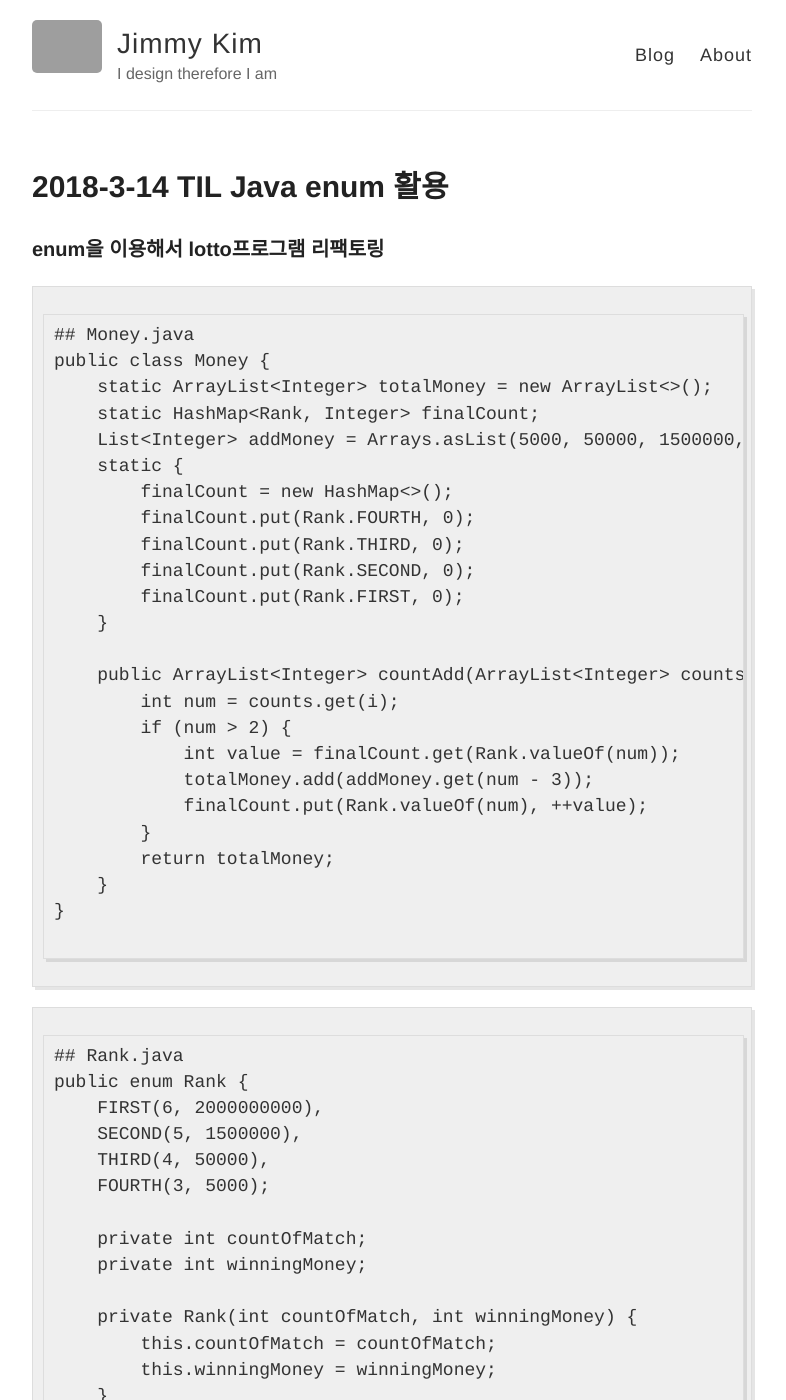
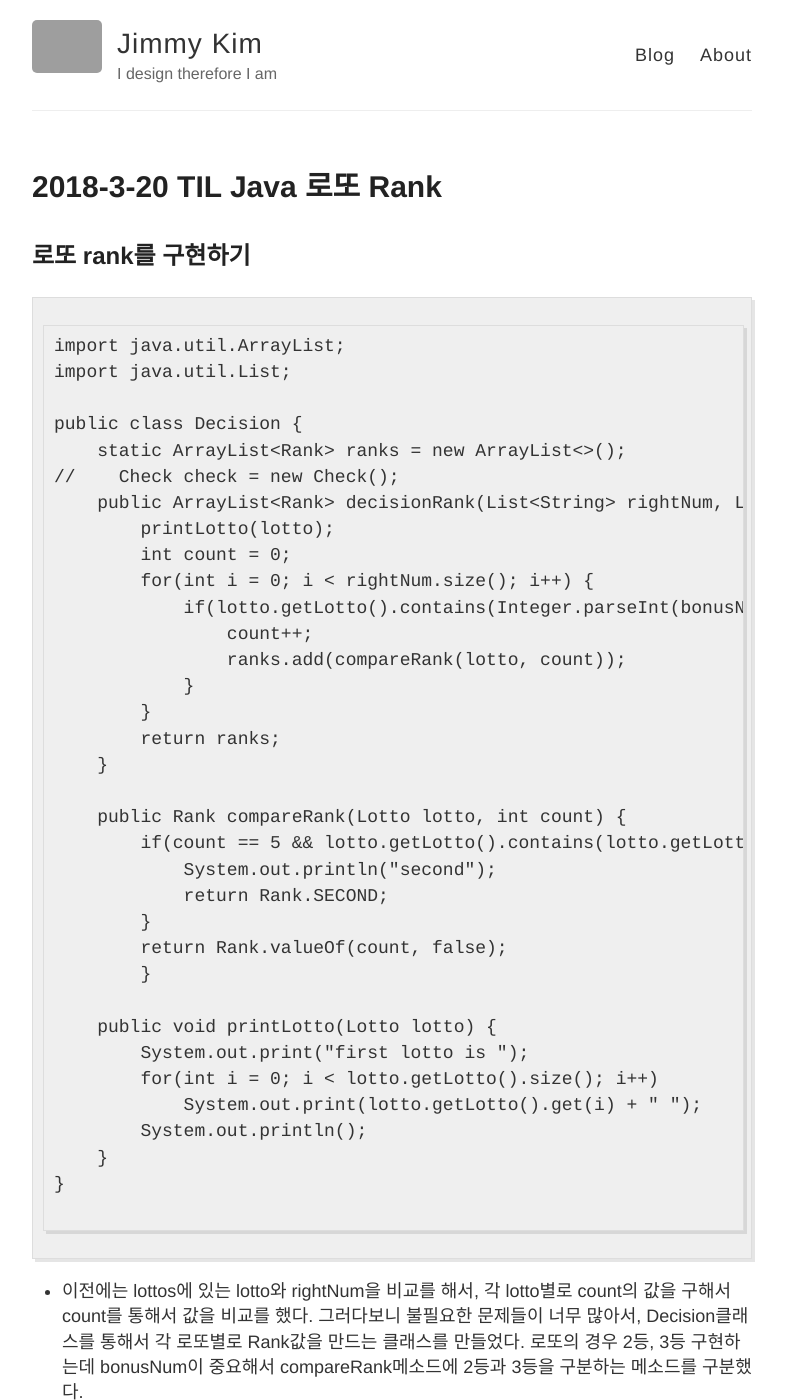
Before and after one commit to jaeyeon93/jaeyeon93.github.io, a Jekyll site: the page built from _posts/2018-3-20-TIL.md, in a window 1280 px wide and 1400 px high. Shown: the whole window, without its empty margins (248-1034 px from the left). Built offline with Jekyll 4.4.1, drawn with Linux system fonts in a browser that asks for light colours; some of the changed text lies outside the part shown; grey boxes are pictures that could not be loaded.

Commit message:
2018-3-20 TIL

````diff
--- a/_posts/2018-3-19-TIL.md
+++ b/_posts/2018-3-19-TIL.md
@@ -1,6 +1,6 @@
 ---
 layout: post
-title: 2018-3-14 TIL Java enum 활용
+title: 2018-3-19 TIL Java enum 활용
 ---
 ### enum을 이용해서 lotto프로그램 리팩토링
 
--- /dev/null
+++ b/_posts/2018-3-20-TIL.md
@@ -0,0 +1,47 @@
+---
+layout: post
+title: 2018-3-20 TIL Java 로또 Rank
+---
+
+## 로또 rank를 구현하기
+
+```
+import java.util.ArrayList;
+import java.util.List;
+
+public class Decision {
+    static ArrayList<Rank> ranks = new ArrayList<>();
+//    Check check = new Check();
+    public ArrayList<Rank> decisionRank(List<String> rightNum, Lotto lotto, String bonusNum) {
+        printLotto(lotto);
+        int count = 0;
+        for(int i = 0; i < rightNum.size(); i++) {
+            if(lotto.getLotto().contains(Integer.parseInt(bonusNum))){
+                count++;
+                ranks.add(compareRank(lotto, count));
+            }
+        }
+        return ranks;
+    }
+
+    public Rank compareRank(Lotto lotto, int count) {
+        if(count == 5 && lotto.getLotto().contains(lotto.getLotto().get(5))) {
+            System.out.println("second");
+            return Rank.SECOND;
+        }
+        return Rank.valueOf(count, false);
+        }
+
+    public void printLotto(Lotto lotto) {
+        System.out.print("first lotto is ");
+        for(int i = 0; i < lotto.getLotto().size(); i++)
+            System.out.print(lotto.getLotto().get(i) + " ");
+        System.out.println();
+    }
+}
+
+```
+- 이전에는 lottos에 있는 lotto와 rightNum을 비교를 해서, 각 lotto별로 count의 값을 구해서 count를 통해서 값을 비교를 했다. 그러다보니 불필요한 문제들이 너무 많아서, Decision클래스를 통해서 각 로또별로 Rank값을 만드는 클래스를 만들었다. 로또의 경우 2등, 3등 구현하는데 bonusNum이 중요해서 compareRank메소드에 2등과 3등을 구분하는 메소드를 구분했다.
+
+#### 오늘의 느낀점-
+- scanner.nextLine()를 구현할때, 코드를 깔끔하게 하려고 main문에서 제외를 했었다. 그러다보니 check객체를 생성할때마다 계속해서 scanner.nextLine()이 호출이 되서 코드가 더 복잡해졌다. main문을 너무 줄이는것도 조심해야겠다. 이전에는 counts에서 count값들을 비교를 해서 상금과 맞춘갯수를 비교를 했는데, 2등을 구현하려고 하다보니까 복잡해져서 결국에는 Rank를 결정하고 Rank를 리턴하는 메소드를 구현을 해서 Rank값을 통해서 상금을 받고 카운팅을 하는 방식으로 구현중에 있다.
````
